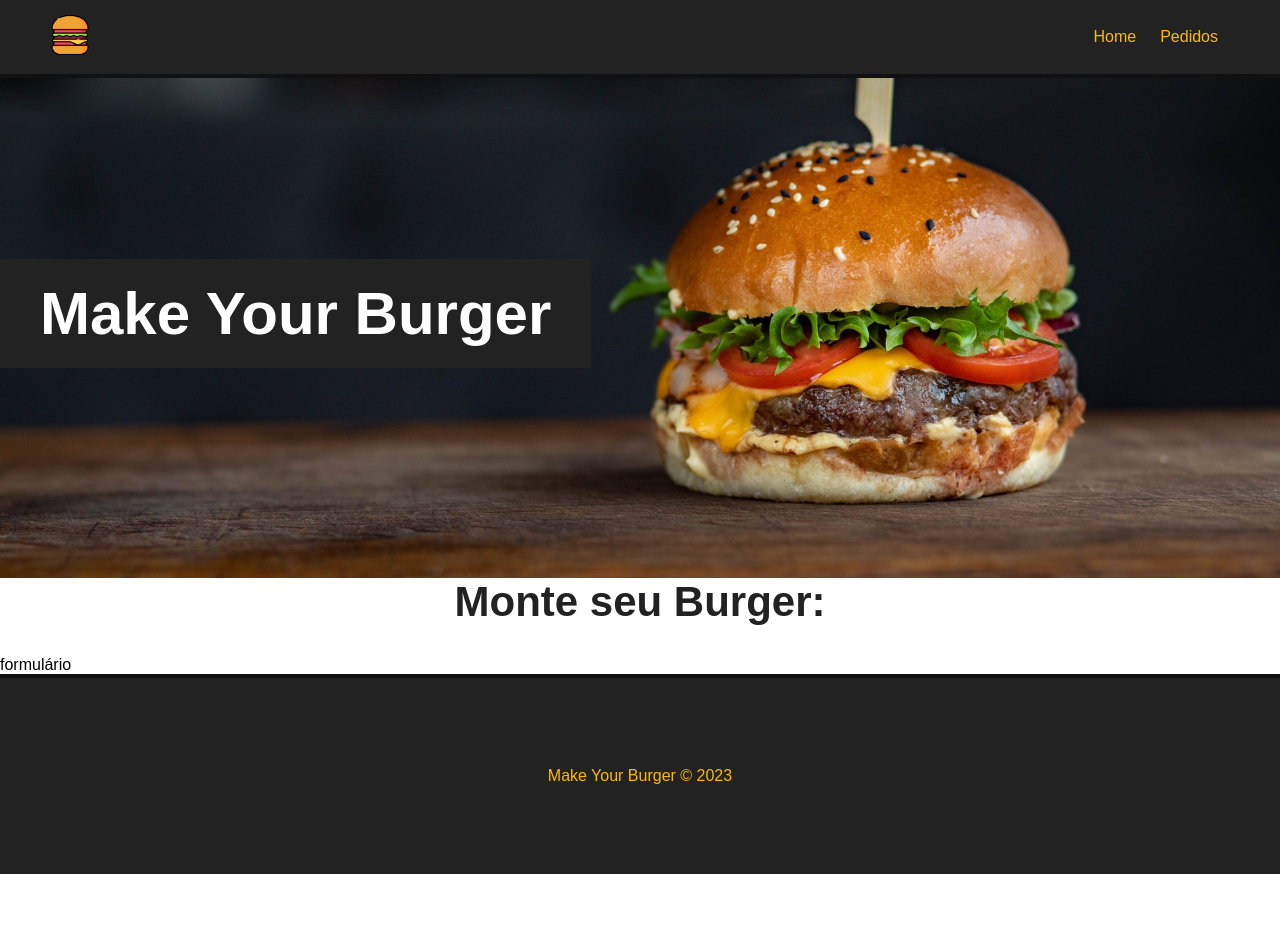
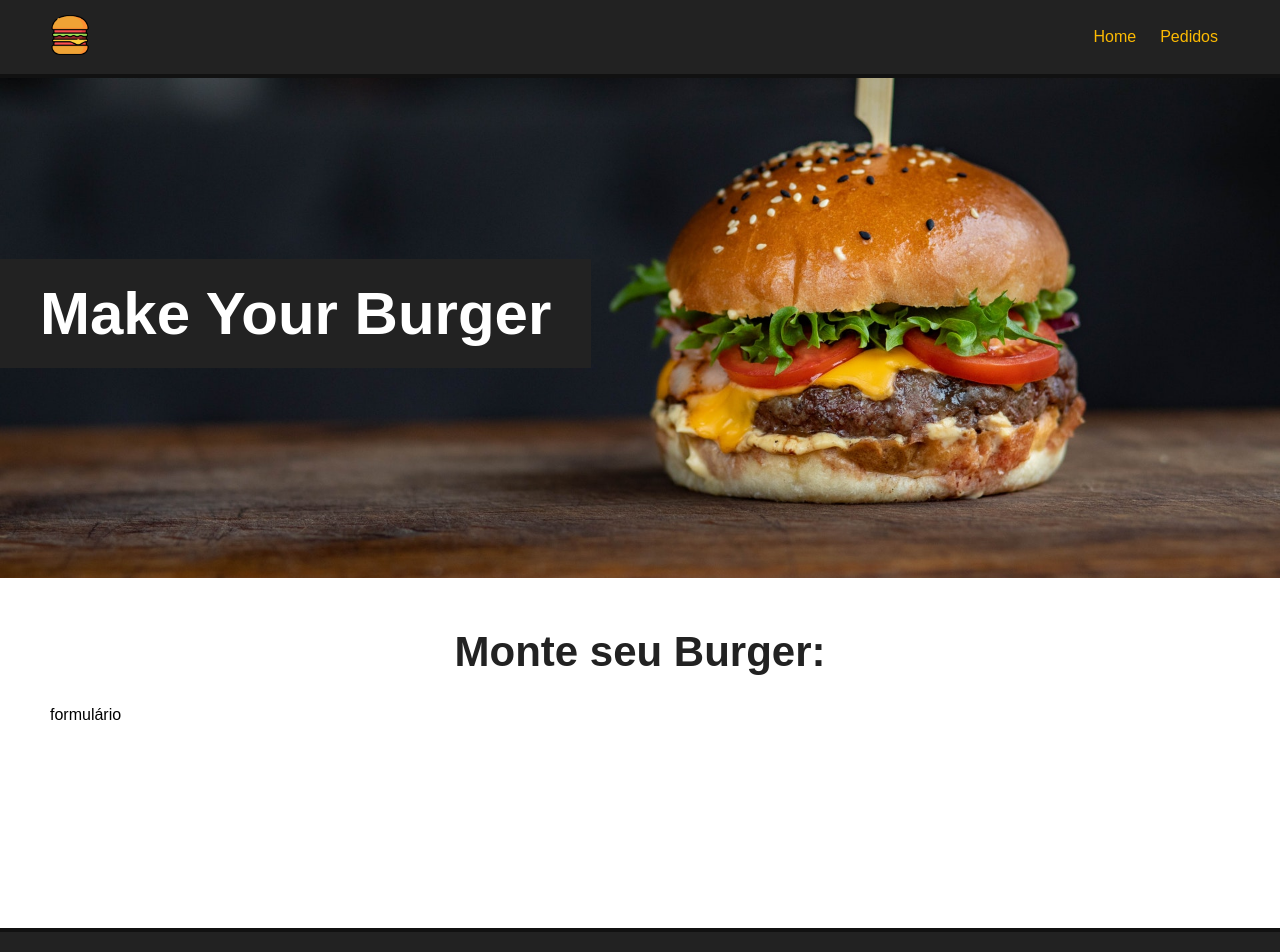
Before and after one commit to MateusSilva42/make-your-burger, a Vue app: page / in a window 1280 px wide. Shown: the top 952 px of the page. Before the commit the page ends 874 px from the top, so only its background shows below. Built offline with nearby package versions, Linux system fonts and the light colour scheme.

Commit message:
add margin to main content

```diff
--- a/src/App.vue
+++ b/src/App.vue
@@ -37,6 +37,7 @@
 
 .main-container{
   min-height: 250px;
+  margin: 50px;
 }
 
 h1{
--- a/src/views/HomeView.vue
+++ b/src/views/HomeView.vue
@@ -1,6 +1,7 @@
 <template>
+  <Banner />
   <div class="main-container">
-    <Banner />
+
     <h1> Monte seu Burger: </h1>
 
     <p>formulário</p>
```
